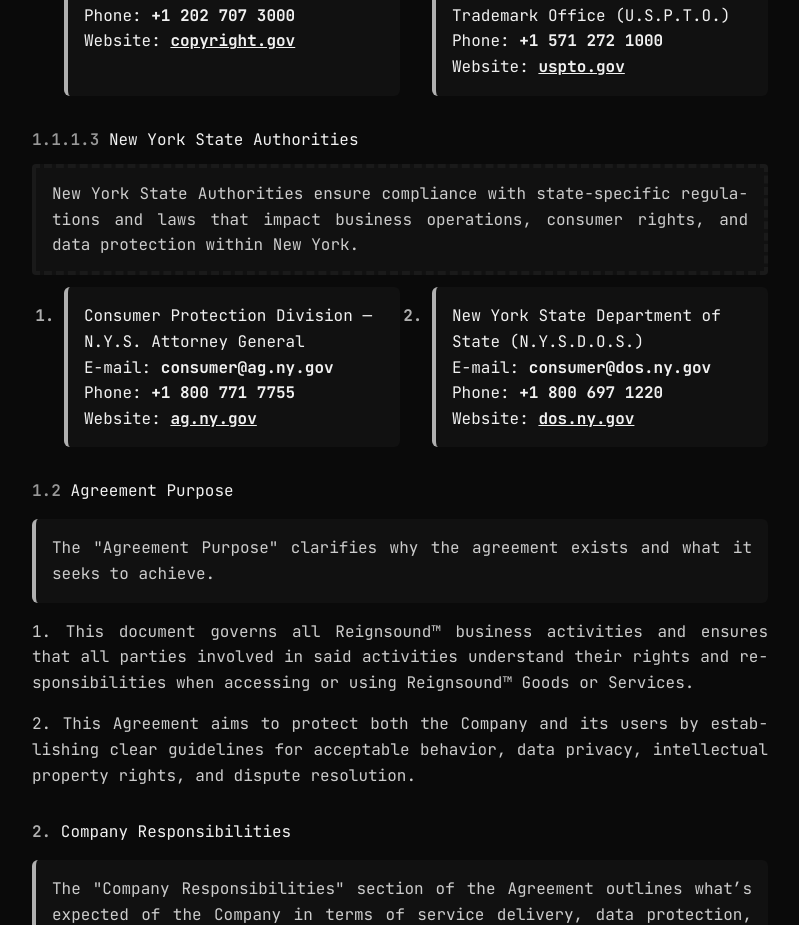
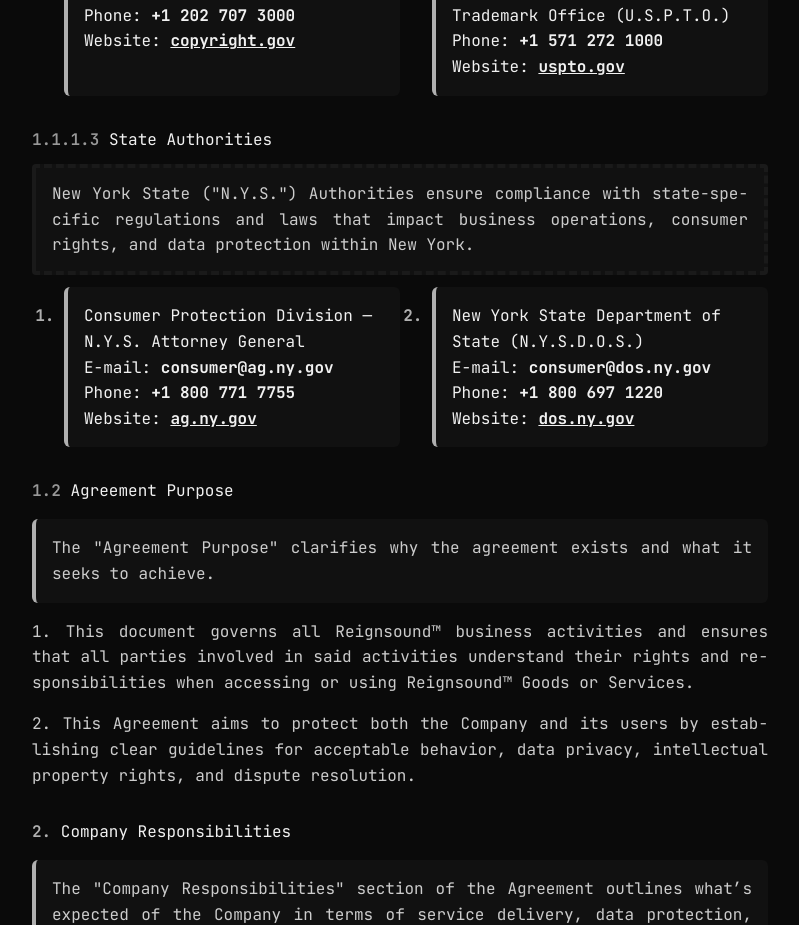
Before and after one commit to umbrellaholdinggroup/reignsound, a Next.js app: page / in a window 1280 px wide. Shown: the part 2125-3050 px from the top of the page, without its empty margins (240-1039 px from the left). Built offline with nearby package versions, Linux system fonts and the light colour scheme.

Commit message:
Language in State Authorities description

```diff
--- a/app/page.js
+++ b/app/page.js
@@ -138,9 +138,9 @@
           </li>
         </ol>
 
-        <h6 className="sub-sub-sub-subsection-title">New York State Authorities</h6>
+        <h6 className="sub-sub-sub-subsection-title">State Authorities</h6>
         <p className="sub-sub-subsection-description">
-          New York State Authorities ensure compliance with state-specific regulations and laws that impact business operations, consumer rights, and data protection within New York.
+          New York State ("N.Y.S.") Authorities ensure compliance with state-specific regulations and laws that impact business operations, consumer rights, and data protection within New York.
         </p>
 
         <ol style={{ paddingLeft: "2em" }}>
```
